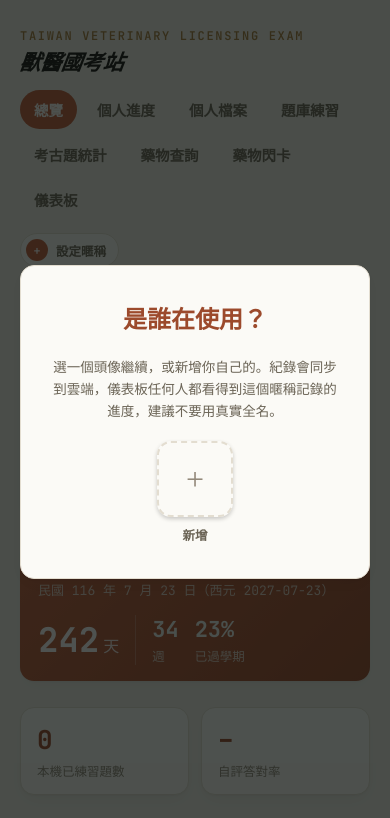
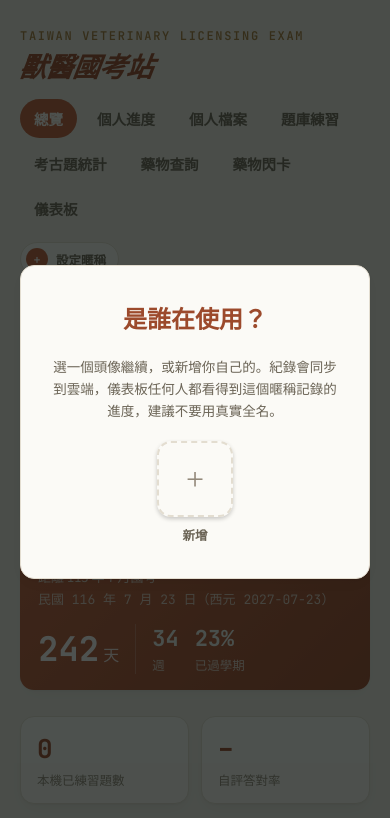
Before and after one commit to lilililiannnn/aegis-of-noesis, a plain HTML site: page index.html in a window 390 px wide. Shown: the top 818 px of the page. Drawn offline with Linux system fonts and the light colour scheme.

Commit message:
Enlarge header title and revert its color to the original theme accent
Co-Authored-By: Claude Sonnet 5 <noreply@anthropic.com>

```diff
--- a/index.html
+++ b/index.html
@@ -124,10 +124,10 @@ header.top{
 .brand h1{
   font-family:var(--font-body);
   font-weight:900;
-  font-size:26px;
+  font-size:34px;
   margin:0;
   text-wrap:balance;
-  color:#161412;
+  color:var(--pine-strong);
   letter-spacing:-.01em;
   font-style:italic;
   transform:skewX(-8deg);
@@ -642,7 +642,7 @@ table.admin-table td.num{font-family:var(--font-mono);font-variant-numeric:tabul
 .feedback-item .fi-msg{font-size:14px;line-height:1.65;color:var(--ink);white-space:pre-wrap;}
 
 @media (max-width:600px){
-  .brand h1{font-size:21px;}
+  .brand h1{font-size:27px;}
   .countdown{padding:16px 18px;gap:16px;}
   .countdown .num{font-size:34px;}
   .qcard{padding:18px 16px;}
```
